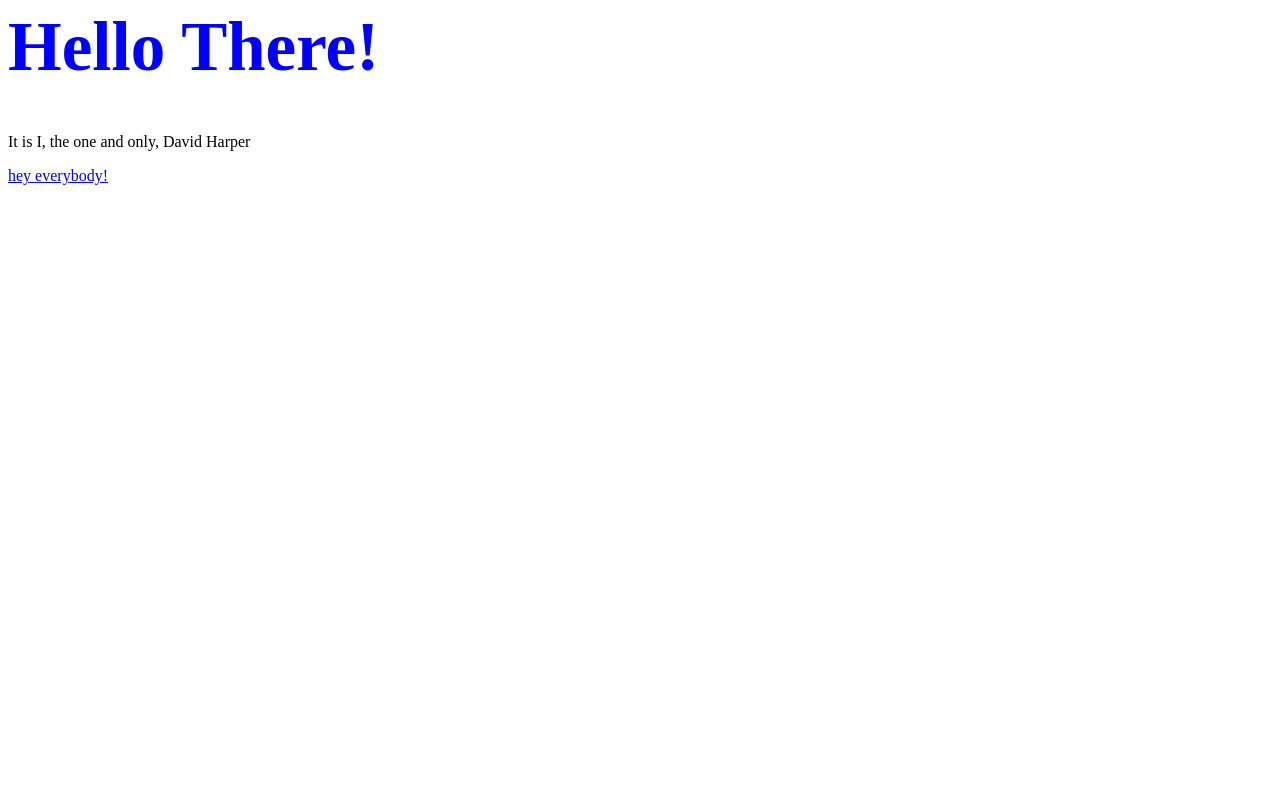
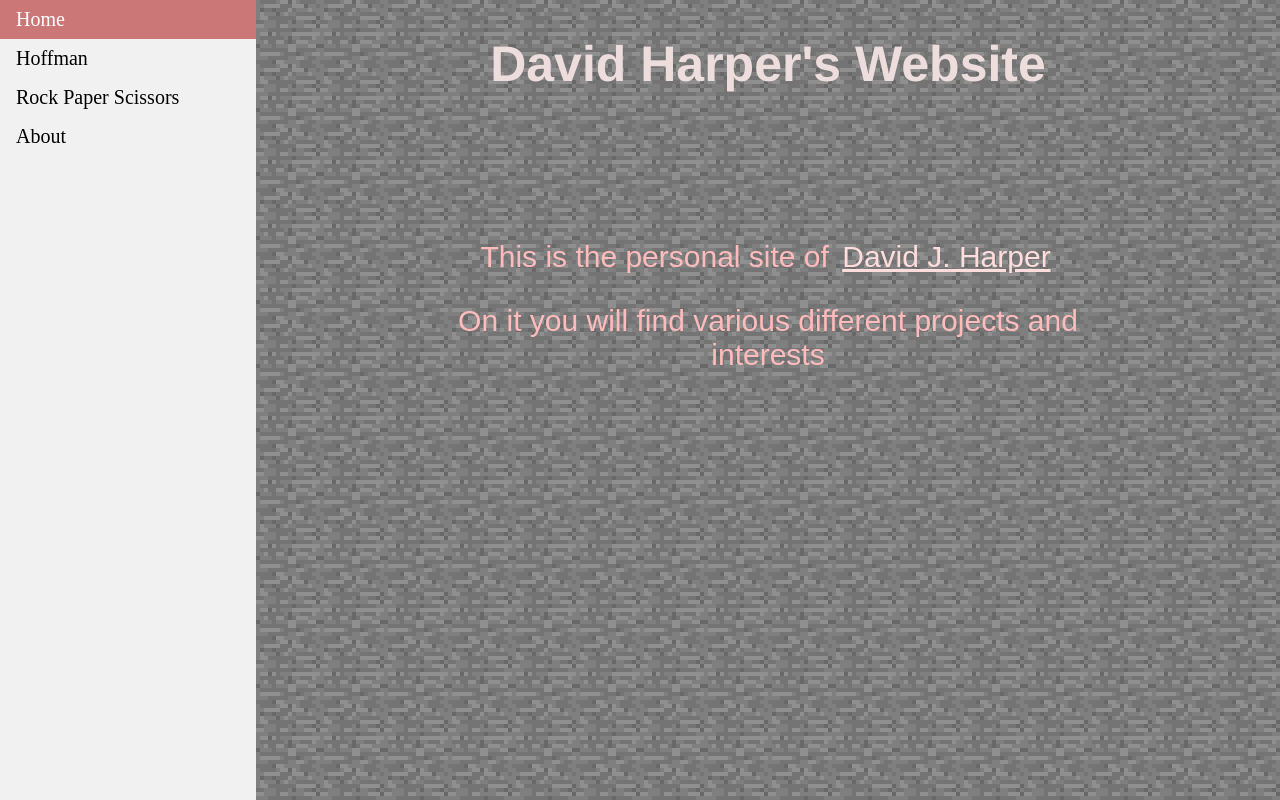
Before and after one commit to unycorn/djharp-website, a website: page index.html in a window 1280 px wide. Drawn offline with Linux system fonts and the light colour scheme.

Commit message:
Added Style and Class

```diff
--- a/index.html
+++ b/index.html
@@ -1,8 +1,25 @@
 <html>
-  <head>
-    <link rel = "stylesheet" type="text/css" href="index.css"/>
-  </head>
-  <h1>Hello There!</h1>
-  <p> It is I, the one and only, David Harper </p>
-  <a href="/next">hey everybody!</a>
+
+<head>
+  <link href="MainPageStyle.css" type="text/css" rel="stylesheet">
+  <title> djharp </title>
+</head>
+
+<body>
+  <ul>
+    <li><a class="active" href="/">Home</a></li>
+    <li><a href="/hoffman">Hoffman</a></li>
+    <li><a href="/rockpaperscissors/">Rock Paper Scissors</a></li>
+    <li><a href="/about/">About</a></li>
+  </ul>
+
+  <div id="home_text">
+    <h1>David Harper's Website</h2>
+    <div id="description">
+      <p>This is the personal site of <a class="source" href="https://github.com/unycorn">David J. Harper </a></p>
+      <p>On it you will find various different projects and interests</p>
+    </div>
+  </div>
+
+</body>
 </html>
--- /dev/null
+++ b/public/MainPageStyle.css
@@ -0,0 +1,71 @@
+body {
+  margin: 0;
+  background-image: url("stone.png");
+}
+
+ul {
+    list-style-type: none;
+    margin: 0;
+    padding: 0;
+    width: 20%;
+    background-color: #f1f1f1;
+    height: 100%;
+    position: fixed;
+    overflow: auto;
+    font-size: 20px;
+}
+
+li a:not(.source) {
+    display: block;
+    color: #000;
+    padding: 8px 16px;
+    text-decoration: none;
+    transition: background-color 0.2s;
+}
+
+li a.active {
+    background-color: #cc7777;
+    color: white;
+}
+
+li a:hover:not(.active) {
+    background-color: #555;
+    color: white;
+}
+
+.source {
+  color: #ffdddd;
+  border-radius: 7px;
+  padding: 5px;
+  transition: background-color 1s, color 1s;
+}
+
+.source:hover {
+  color: #aaffff;
+  background-color: gray;
+}
+
+h1 {
+  color: #eedddd;
+  font-size: 50px;
+  text-align: center;
+  font-family: "Helvetica Neue";
+}
+
+p {
+  color: #ffbbbb;
+  font-size: 30px;
+  text-align: center;
+  font-family: sans-serif;
+}
+
+#home_text {
+  margin-left: 30%;
+  margin-right: 10%;
+  padding: 1px 16px;
+  height: 500px;
+}
+
+#description {
+  margin-top: 20%;
+}
--- /dev/null
+++ b/rockpaperscissors/rps.css
@@ -0,0 +1,100 @@
+button {
+  width: 100px;
+  height: 100px;
+  background: #d0d0d0;
+  transition: all 0.3s ease 0s;
+}
+
+button:hover {
+  background: #a0a0a0;
+}
+
+#rock {
+  background: url("rock_100x100.jpg");
+}
+
+#paper {
+  background: url("paper_100x100.jpg");
+}
+
+#scissors {
+  background: url("scissors_100x100.jpg");
+}
+
+body {
+  margin: 0;
+}
+
+ul {
+    list-style-type: none;
+    margin: 0;
+    padding: 0;
+    width: 25%;
+    background-color: #f1f1f1;
+    height: 100%;
+    position: fixed;
+    overflow: auto;
+}
+
+li a:not(.source) {
+    display: block;
+    color: #000;
+    padding: 8px 16px;
+    text-decoration: none;
+    transition: background-color 0.2s;
+}
+
+li a.active {
+    background-color: #cc7777;
+    color: white;
+}
+
+li a:hover:not(.active) {
+    background-color: #555;
+    color: white;
+}
+
+.source {
+  color: #ff6666;
+  border-radius: 7px;
+  padding: 5px;
+  transition: background-color 1s, color 1s;
+}
+
+.source:hover {
+  color: #aaffff;
+  background-color: gray;
+}
+
+h1 {
+  color: #ee3333;
+  font-size: 50px;
+  text-align: center;
+  font-family: "Helvetica Neue";
+}
+
+p {
+  color: #ff8888;
+  font-size: 30px;
+  text-align: center;
+  font-family: "Helvetica Neue";
+}
+
+#home_text {
+  margin-left:25%;
+  padding:1px 16px;
+  height: 500px;
+}
+
+#content {
+  margin-left: 30%;
+  margin-right: 10%;
+}
+
+#results {
+  text-align: center;
+}
+
+.rps_buttons {
+  text-align: center;
+}
```
Also changed, not shown: hoffman.html (added, +6 -0 lines), index.js (+8 -3 lines), package.json (+5 -2 lines), rockpaperscissors/index.html (added, +93 -0 lines), rockpaperscissors/rps.js (added, +50 -0 lines), public/stone.png (added), rockpaperscissors/cobblestone.png (added), rockpaperscissors/paper_100x100.jpg (added), rockpaperscissors/rock_100x100.jpg (added), rockpaperscissors/scissors_100x100.jpg (added), 1 other file.
